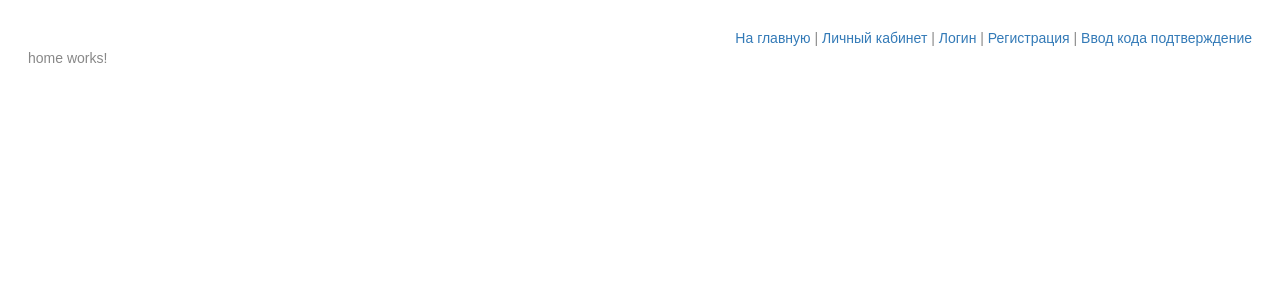
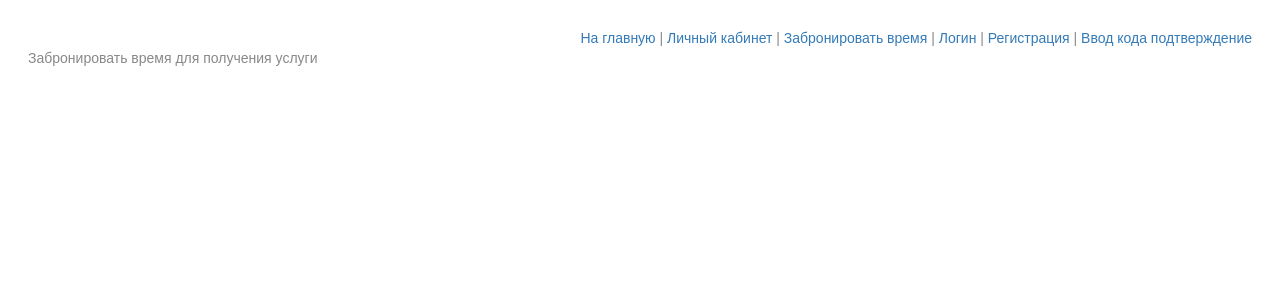
Before and after one commit to yvaldm/vclinic-ui, an Angular app: page /reservation in a window 1280 px wide. Shown: the top 300 px of the page. Built offline with nearby package versions, Linux system fonts and the light colour scheme.

Commit message:
reservation component added

```diff
--- a/src/app/app-routing.module.ts
+++ b/src/app/app-routing.module.ts
@@ -5,6 +5,7 @@ import {RegistrationComponent} from './registration/registration.component';
 import {HomeComponent} from './home/home.component';
 import {ConfirmationComponent} from './confirmation/confirmation.component';
 import {ProfileComponent} from './profile/profile.component';
+import {ReservationComponent} from './reservation/reservation.component';
 
 const appRoutes: Routes = [
   {path: 'login', component: LoginComponent},
@@ -12,6 +13,7 @@ const appRoutes: Routes = [
   {path: 'home', component: HomeComponent},
   {path: 'confirm', component: ConfirmationComponent},
   {path: 'profile', component: ProfileComponent},
+  {path: 'reservation', component: ReservationComponent},
   {path: '**', component: HomeComponent}
 ];
 
--- a/src/app/app.component.html
+++ b/src/app/app.component.html
@@ -2,6 +2,7 @@
 <nav style="text-align:right">
   <a routerLink="/home" routerLinkActive="active">На главную</a> |
   <a routerLink="/profile" routerLinkActive="active">Личный кабинет</a> |
+  <a routerLink="/reservation" routerLinkActive="active">Забронировать время</a> |
   <a routerLink="/login" routerLinkActive="active">Логин</a> |
   <a routerLink="/registration" routerLinkActive="active">Регистрация</a> |
   <a routerLink="/confirm" routerLinkActive="active">Ввод кода подтверждение</a>
--- a/src/app/app.module.ts
+++ b/src/app/app.module.ts
@@ -8,6 +8,7 @@ import {AppRoutingModule} from './app-routing.module';
 import {HomeComponent} from './home/home.component';
 import {ConfirmationComponent} from './confirmation/confirmation.component';
 import { ProfileComponent } from './profile/profile.component';
+import { ReservationComponent } from './reservation/reservation.component';
 
 @NgModule({
 
@@ -17,7 +18,8 @@ import { ProfileComponent } from './profile/profile.component';
     RegistrationComponent,
     HomeComponent,
     ConfirmationComponent,
-    ProfileComponent
+    ProfileComponent,
+    ReservationComponent
   ],
   imports: [
     BrowserModule,
--- a/src/app/home/home.component.html
+++ b/src/app/home/home.component.html
@@ -1,3 +1,3 @@
 <p>
-  home works!
+  Home
 </p>
--- /dev/null
+++ b/src/app/reservation/reservation.component.html
@@ -0,0 +1,3 @@
+<p>
+  Забронировать время для получения услуги
+</p>
--- /dev/null
+++ b/src/app/reservation/reservation.component.ts
@@ -0,0 +1,15 @@
+import { Component, OnInit } from '@angular/core';
+
+@Component({
+  selector: 'app-reservation',
+  templateUrl: './reservation.component.html',
+  styleUrls: ['./reservation.component.css']
+})
+export class ReservationComponent implements OnInit {
+
+  constructor() { }
+
+  ngOnInit() {
+  }
+
+}
```
Also changed, not shown: src/app/reservation/reservation.component.css (added), 1 other file (tests, documents, lock files or other folders).
